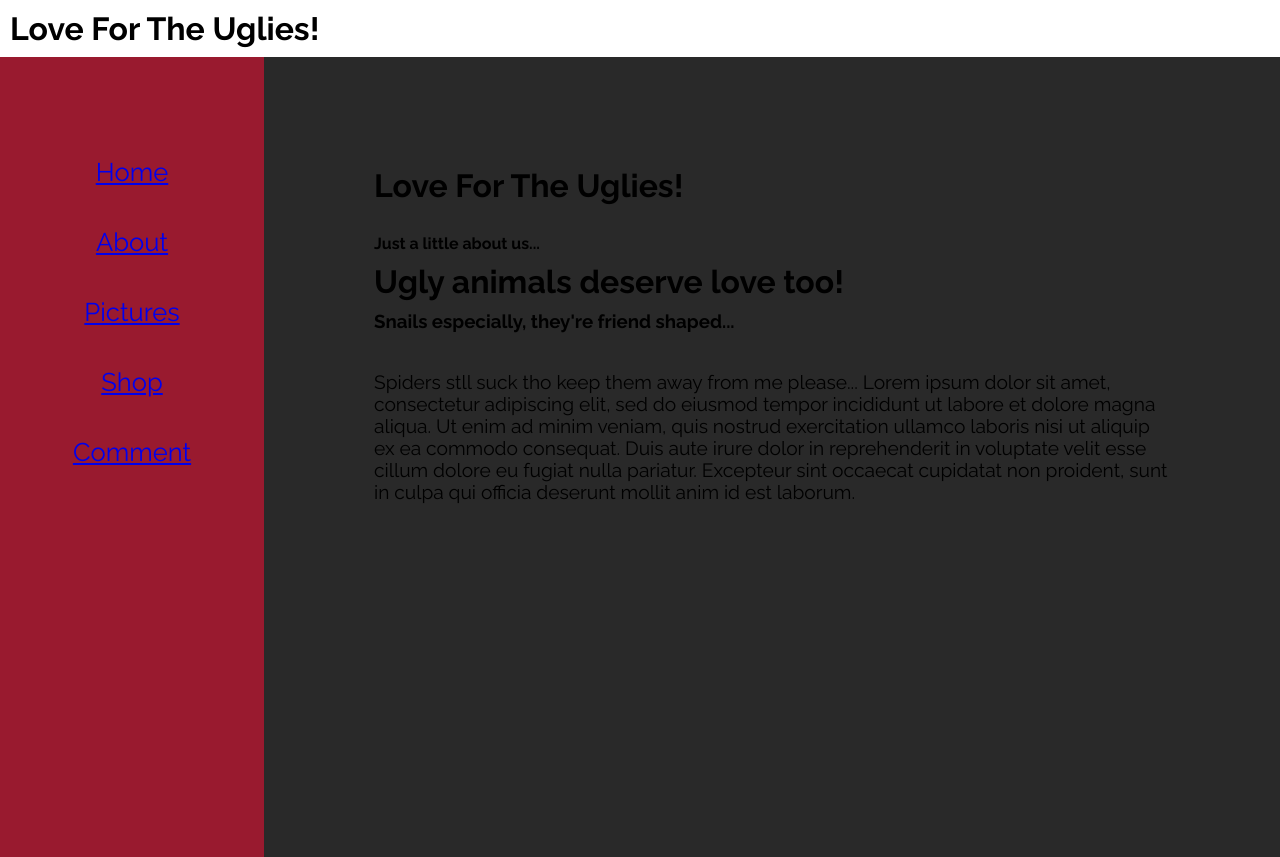
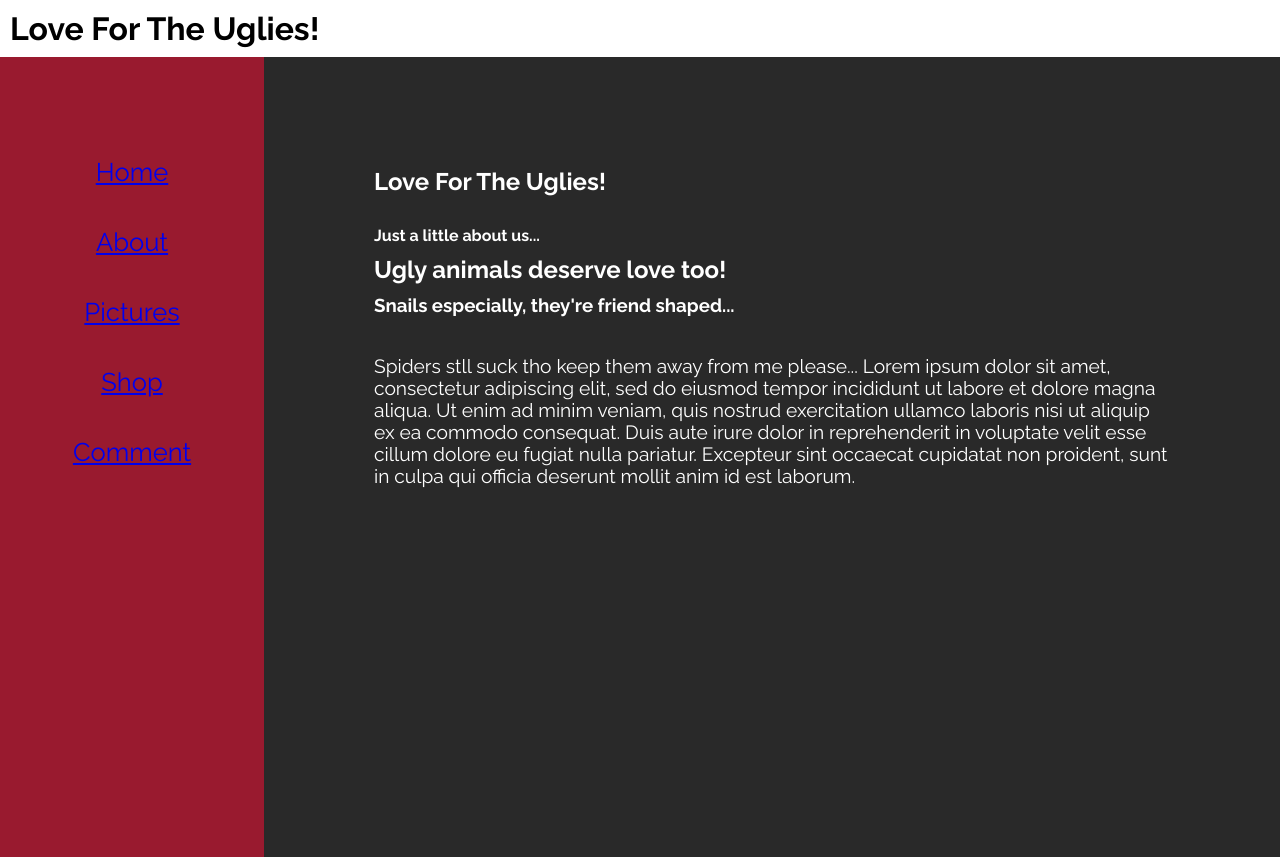
Before and after one commit to 1702267/LoveForTheUgliesCW2, a React (Create React App) app in the folder love4ugly/: page /about in a window 1280 px wide. Built offline with nearby package versions, Linux system fonts and the light colour scheme.

Commit message:
final commit honestly as good as its gonna get

```diff
--- a/love4ugly/public/index.html
+++ b/love4ugly/public/index.html
@@ -26,7 +26,7 @@
     -->
     <title>Love For The Uglies</title>
     <link rel="stylesheet" href="https://maxcdn.bootstrapcdn.com/font-awesome/4.4.0/css/fontawesome.min.css">
-    <h1>Love For The Uglies!</h1>
+    <h1 style-"color:black;">Love For The Uglies!</h1>
   </head>
   <body>
     <noscript>You need to enable JavaScript to run this app.</noscript>
--- a/love4ugly/src/App.css
+++ b/love4ugly/src/App.css
@@ -12,11 +12,40 @@ url('https://fonts.googleapis.com/css?family=Raleway:300,400,500,700&display=swa
 margin:0;
 padding: 0;
 }
+
+
 body
 {
 font-family: 'Raleway';
+}
 
+p
+{
+  color: white;
 }
+
+h2
+{
+  color: white;
+}
+
+h3
+{
+  color: white;
+}
+
+h4
+{
+  color: white;
+}
+
+h6
+{
+  color: white;
+}
+
+
+
 .App
 {
 display: flex;
--- a/love4ugly/src/contents/About.js
+++ b/love4ugly/src/contents/About.js
@@ -3,9 +3,9 @@ class About extends Component {
 render() {
 return (
 <div className="condiv">
-<h1 className="subtopic">Love For The Uglies!</h1>
+<h2 className="subtopic">Love For The Uglies!</h2>
 <h4>Just a little about us...</h4>
-<h1>Ugly animals deserve love too!</h1>
+<h2>Ugly animals deserve love too!</h2>
 <h3>Snails especially, they're friend shaped...</h3>
 <br></br>
 <p>
--- a/love4ugly/src/contents/Comment.js
+++ b/love4ugly/src/contents/Comment.js
@@ -6,7 +6,7 @@ class Comment extends Component {
   render() {
     return (
       <div className="condiv home">
-      <h1>Leave a comment!</h1>
+      <h2>Leave a comment!</h2>
       <h3>but nothing rude please...</h3>
       <p>This is where  a comments page should go if I could get that to work... Ideally I would have it so that users could start their own threads and comment on others. Admins would be able to moderate comments</p>
       <form>
--- a/love4ugly/src/contents/Home.js
+++ b/love4ugly/src/contents/Home.js
@@ -7,6 +7,7 @@ class XYZ extends Component {
   render() {
     return (
       <div className="condiv home">
+      <h2>Hello!</h2>
       <p> This is my hamster, Simon! He is a very handsome boy, though some people don't like hamsters so that's my justification for putting him on here. He doesn't mind too much...</p>
       <p> I just need the world to know that I would die for him okay thank you </p>
       <p> No, he is not named after the chipmunk...</p>
--- a/love4ugly/src/contents/Pictures.js
+++ b/love4ugly/src/contents/Pictures.js
@@ -10,7 +10,7 @@ class Pictures extends Component {
   render() {
     return (
       <div className="condiv">
-      <h1 className="subtopic">Fooled You!</h1>
+      <h2 className="subtopic">Fooled You!</h2>
       <h3>You thought this was going to be pictures of ugly animals? Nope! It's more pictures of my hamster</h3>
       <h6>Unless you think hamsters are ugly- in which case I don't think we can be friends sorry</h6>
       <img src={simon1} className="simon1"></img>
--- a/love4ugly/src/contents/Shop.js
+++ b/love4ugly/src/contents/Shop.js
@@ -12,7 +12,7 @@ class Shop extends Component {
   render() {
     return (
       <div className="condiv skills">
-      <h1 className="subtopic">Shop Page</h1>
+      <h2 className="subtopic">Shop Page</h2>
       <div class="Cart-Container"></div>
       <div class="Header">
       <h3 class="Heading">Shopping Cart</h3>
```
